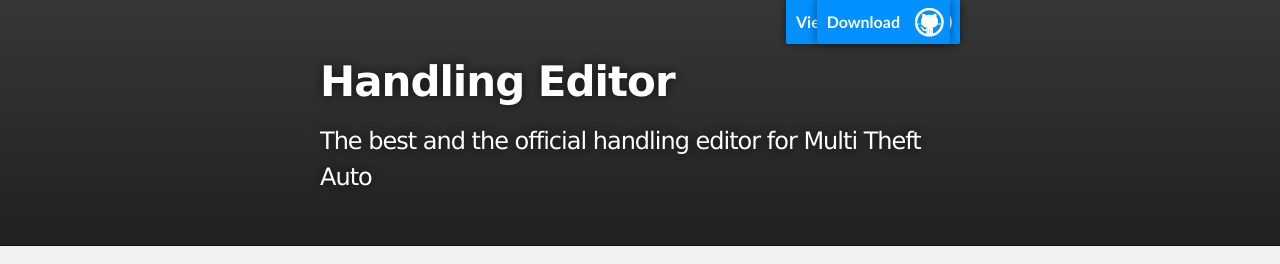
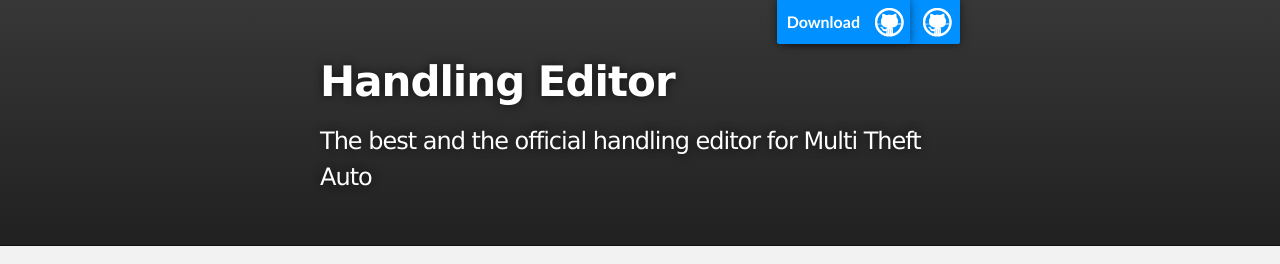
Before and after one commit to hedit/hedit.github.io, a plain HTML site: page index.html in a window 1280 px wide. Shown: the top 264 px of the page. Drawn offline with Linux system fonts and the light colour scheme.

Commit message:
Update index.html

```diff
--- a/index.html
+++ b/index.html
@@ -17,7 +17,7 @@
     <div id="header_wrap" class="outer">
         <header class="inner">
           <a id="forkme_banner" style="right: 10px;" href="https://github.com/hedit/hedit">View on GitHub</a>
-          <a id="forkme_banner" style="right: 20px;" href="https://github.com/hedit/hedit/releases/latest">Download</a>
+          <a id="forkme_banner" style="right: 60px;" href="https://github.com/hedit/hedit/releases/latest">Download</a>
 
           <h1 id="project_title">Handling Editor</h1>
           <h2 id="project_tagline">The best and the official handling editor for Multi Theft Auto</h2>
```
